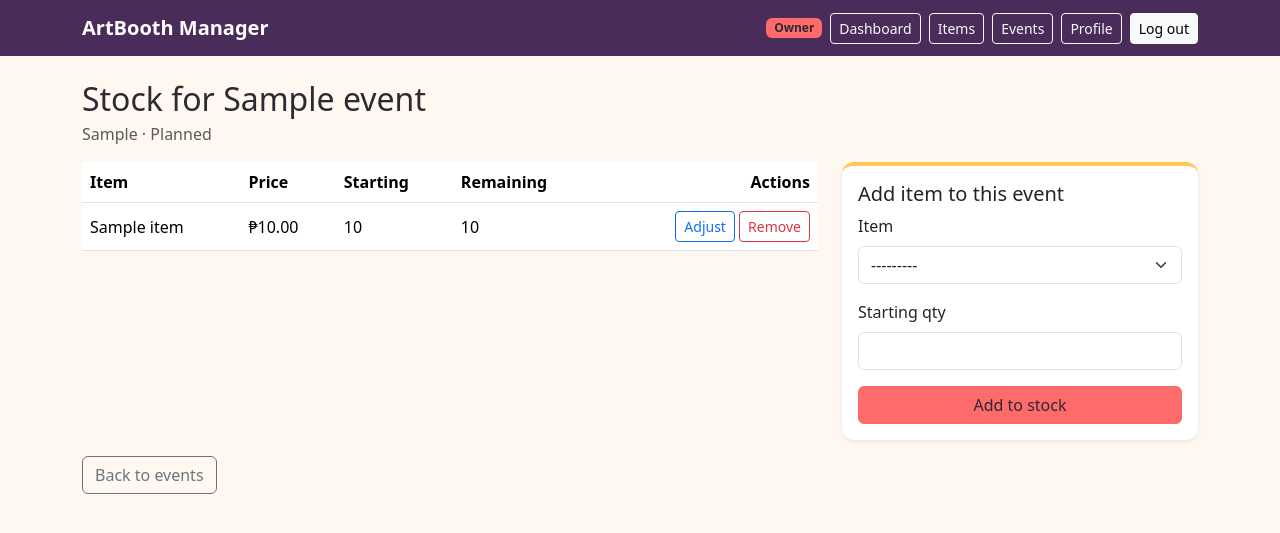
After one commit to Ingrid-Mae-M-Ontario/ArtboothManager-Ontario-IngridMae-G5, a Django app: page /booth/events/1/inventory/ in a window 1280 px wide. The commit adds this page. Shown: the top 533 px of the page. Run offline with Django 5.2, Linux system fonts and the light colour scheme; a user stored in the database is signed in; tables that the repository leaves empty hold one stand-in row (values such as "Sample post").

```diff
--- /dev/null
+++ b/templates/booth/event_inventory.html
@@ -0,0 +1,40 @@
+{% extends "base.html" %}
+{% block title %}Event Stock{% endblock %}
+{% block content %}
+<h2 class="mb-1">Stock for {{ event.name }}</h2>
+<p class="text-muted">{{ event.venue }} &middot; {{ event.get_status_display }}</p>
+<div class="row g-4">
+    <div class="col-lg-8">
+        <table class="table table-hover bg-white align-middle">
+            <thead><tr><th>Item</th><th>Price</th><th>Starting</th><th>Remaining</th><th class="text-end">Actions</th></tr></thead>
+            <tbody>
+            {% for row in rows %}
+                <tr>
+                    <td>{{ row.item.name }}</td>
+                    <td>₱{{ row.item.unit_price }}</td>
+                    <td>{{ row.starting_qty }}</td>
+                    <td>{% if row.current_qty < 5 %}<span class="badge text-bg-danger">{{ row.current_qty }}</span>{% else %}{{ row.current_qty }}{% endif %}</td>
+                    <td class="text-end">
+                        <a class="btn btn-sm btn-outline-primary" href="{% url 'booth:inventory_update' row.pk %}">Adjust</a>
+                        <a class="btn btn-sm btn-outline-danger" href="{% url 'booth:inventory_delete' row.pk %}">Remove</a>
+                    </td>
+                </tr>
+            {% empty %}
+                <tr><td colspan="5" class="text-center text-muted">No stock assigned yet.</td></tr>
+            {% endfor %}
+            </tbody>
+        </table>
+    </div>
+    <div class="col-lg-4">
+        <div class="card shadow-sm"><div class="card-body">
+            <h5>Add item to this event</h5>
+            <form method="post" novalidate>
+                {% csrf_token %}
+                {% include "accounts/_form.html" %}
+                <button class="btn btn-primary w-100">Add to stock</button>
+            </form>
+        </div></div>
+    </div>
+</div>
+<a class="btn btn-outline-secondary mt-3" href="{% url 'booth:event_list' %}">Back to events</a>
+{% endblock %}
--- a/templates/booth/event_list.html
+++ b/templates/booth/event_list.html
@@ -22,7 +22,8 @@
             <td><span class="badge text-bg-info">{{ event.get_status_display }}</span></td>
             <td>{% for a in event.assistants.all %}{{ a.get_full_name|default:a.username }}{% if not forloop.last %}, {% endif %}{% empty %}-{% endfor %}</td>
             <td class="text-end">
-                <!-- ACTIONS-EXTRA -->
+                <a class="btn btn-sm btn-outline-secondary" href="{% url 'booth:event_inventory' event.pk %}">Stock</a>
+                {% if event.status == 'ONGOING' %}<a class="btn btn-sm btn-success" href="{% url 'booth:record_sale' event.pk %}">Record sale</a>{% endif %}
                 <a class="btn btn-sm btn-outline-primary" href="{% url 'booth:event_update' event.pk %}">Edit</a>
                 <a class="btn btn-sm btn-outline-danger" href="{% url 'booth:event_delete' event.pk %}">Delete</a>
             </td>
```
Also changed, not shown: templates/booth/sale_form.html (added, +17 -0 lines), templates/booth/sale_list.html (added, +34 -0 lines).
